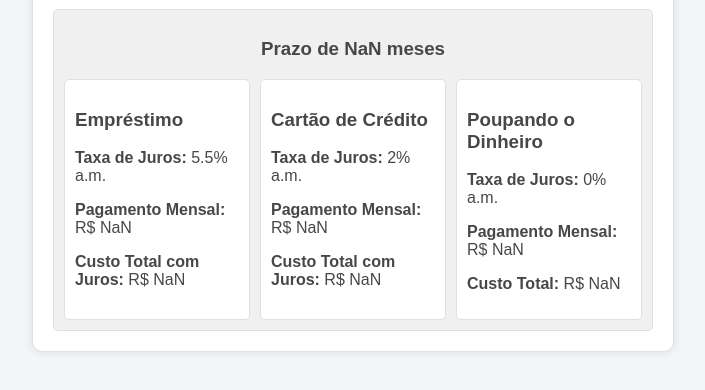
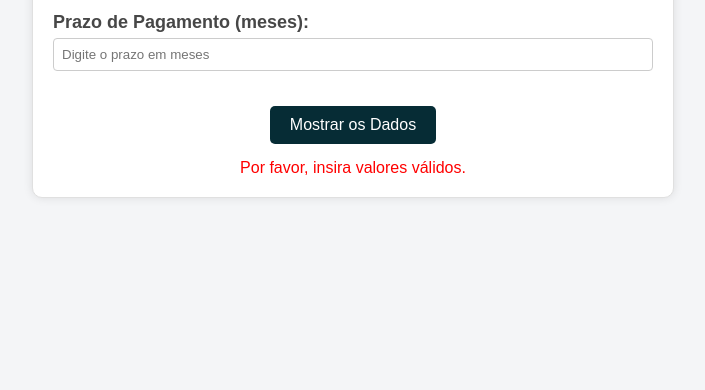
Before and after one commit to camilahorita/calculadora11, a plain HTML site: page index.html in a window 1280 px wide. Both pictures are taken after a click on the button "Mostrar os Dados". Shown: the part 362-752 px from the top of the page, without its empty margins (287-992 px from the left). Drawn offline with Linux system fonts and the light colour scheme.

Commit message:
Update index.html

```diff
--- a/index.html
+++ b/index.html
@@ -3,7 +3,7 @@
 <head>
     <meta charset="UTF-8">
     <meta name="viewport" content="width=device-width, initial-scale=1.0">
-    <title>Calculadora 11 </title>
+    <title>Calculadora 11</title>
     <style>
         body {
             font-family: Arial, sans-serif;
@@ -62,8 +62,9 @@
             border: 1px solid #ccc;
             border-radius: 4px;
         }
+
         label {
-          font-size: 18px;
+            font-size: 18px;
         }
 
         button {
@@ -107,6 +108,13 @@
             border-radius: 5px;
         }
 
+        #mensagemErro {
+            color: red;
+            margin-top: 15px;
+            display: none;
+            text-align: center;
+        }
+
         @media (max-width: 768px) {
             .column-container {
                 flex-direction: column;
@@ -139,6 +147,7 @@
         <button onclick="mostrarDados()">Mostrar os Dados</button>
 
         <div id="resultado"></div>
+        <div id="mensagemErro">Por favor, insira valores válidos.</div>
     </div>
 
     <script>
@@ -162,8 +171,18 @@
 
         function mostrarDados() {
             const resultadoDiv = document.getElementById('resultado');
+            const mensagemErro = document.getElementById('mensagemErro');
             const valorViagem = parseFloat(document.getElementById('valorViagem').value);
             const prazoMeses = parseInt(document.getElementById('prazoMeses').value);
+
+            // Validando os valores de entrada
+            if (isNaN(valorViagem) || valorViagem <= 0 || isNaN(prazoMeses) || prazoMeses <= 0) {
+                mensagemErro.style.display = 'block';
+                resultadoDiv.style.display = 'none';
+                return;
+            } else {
+                mensagemErro.style.display = 'none';
+            }
 
             resultadoDiv.style.display = 'block';
 
```
